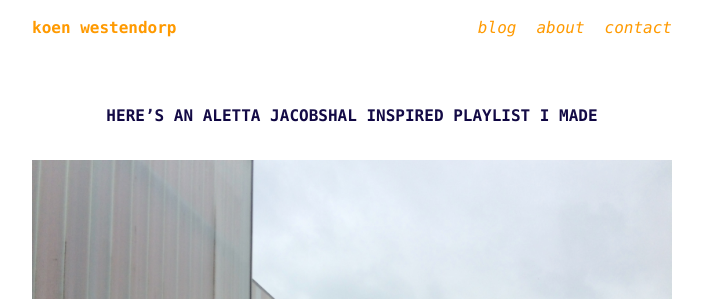
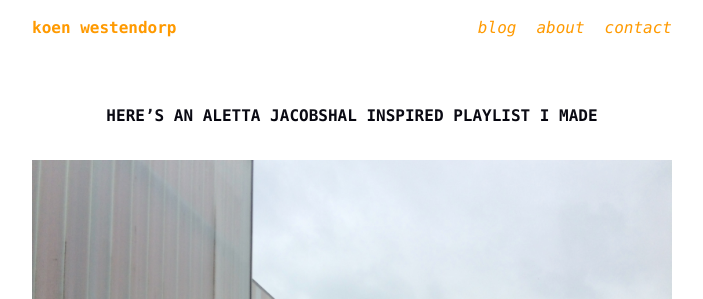
Before and after one commit to KoenWestendorp/koenwestendorp.github.io, a Jekyll site: the page built from index.html, in a window 1280 px wide. Shown: the top 299 px of the page, without its empty margins (288-991 px from the left). Built offline with Jekyll 4.4.1, drawn with Linux system fonts in a browser that asks for light colours; the list of posts is cut into pages by our own code.

Commit message:
Colors touched up and put into variables

```diff
--- a/assets/style.css
+++ b/assets/style.css
@@ -11,13 +11,21 @@
         /*height: 10000px;*/
     }
 
+/*VARS*/
+    :root {
+        /*--text-color: #0A013E; */
+        /*--accent-color: #FF9A00; F05D23*/
+        --text-color: #01000A;
+        --accent-color: #FF9A00;
+    }
 
-/*TEXT*/
+
+/*TEXT
 
     /*general*/
     p, a, h1, h2, h3, h4, h5, h6, pre, code, kbd, li{
         font-family: 'SF Mono', 'Menlo', monospace;
-        color: #0A013E;
+        color: var(--text-color);
         font-size: 1em;
         text-decoration: none;
         line-height: 1.5em;
@@ -34,7 +42,7 @@
     }
 
     a {
-        color: #FF9A00;
+        color: var(--accent-color);
     }
 
     a:hover {
@@ -48,7 +56,7 @@
     /*header*/
     .site-title {
         font-style: bold;
-        color: #FF9A00;
+        color: var(--accent-color);
         text-transform: lowercase;
     }
 
@@ -60,7 +68,7 @@
     .nav-item {
         margin-left: 1em;
         font-style: italic;
-        color: #FF9A00;
+        color: var(--accent-color);
        /* text-align: right;*/
     }
 
@@ -72,7 +80,7 @@
     }
 
     .article-title:hover {
-        color: #FF9A00;
+        color: var(--accent-color);
     }
 
     /*buttons*/
@@ -101,7 +109,7 @@
         border-radius: 4px;
 
         font-family: 'SF Mono', 'Menlo', monospace;
-        color: #0A013E;
+        color: var(--text-color);
         font-size: 1em;
         margin-top: 1em;
         margin-bottom: 1em;
@@ -287,7 +295,7 @@
     .fourzerofour h1 {
         font-size: 6em;
         font-style: bold, italic;
-        color: #FF9A00;
+        color: var(--accent-color);
         padding-top: 1em;
         padding-bottom: .2em;
     }
```
